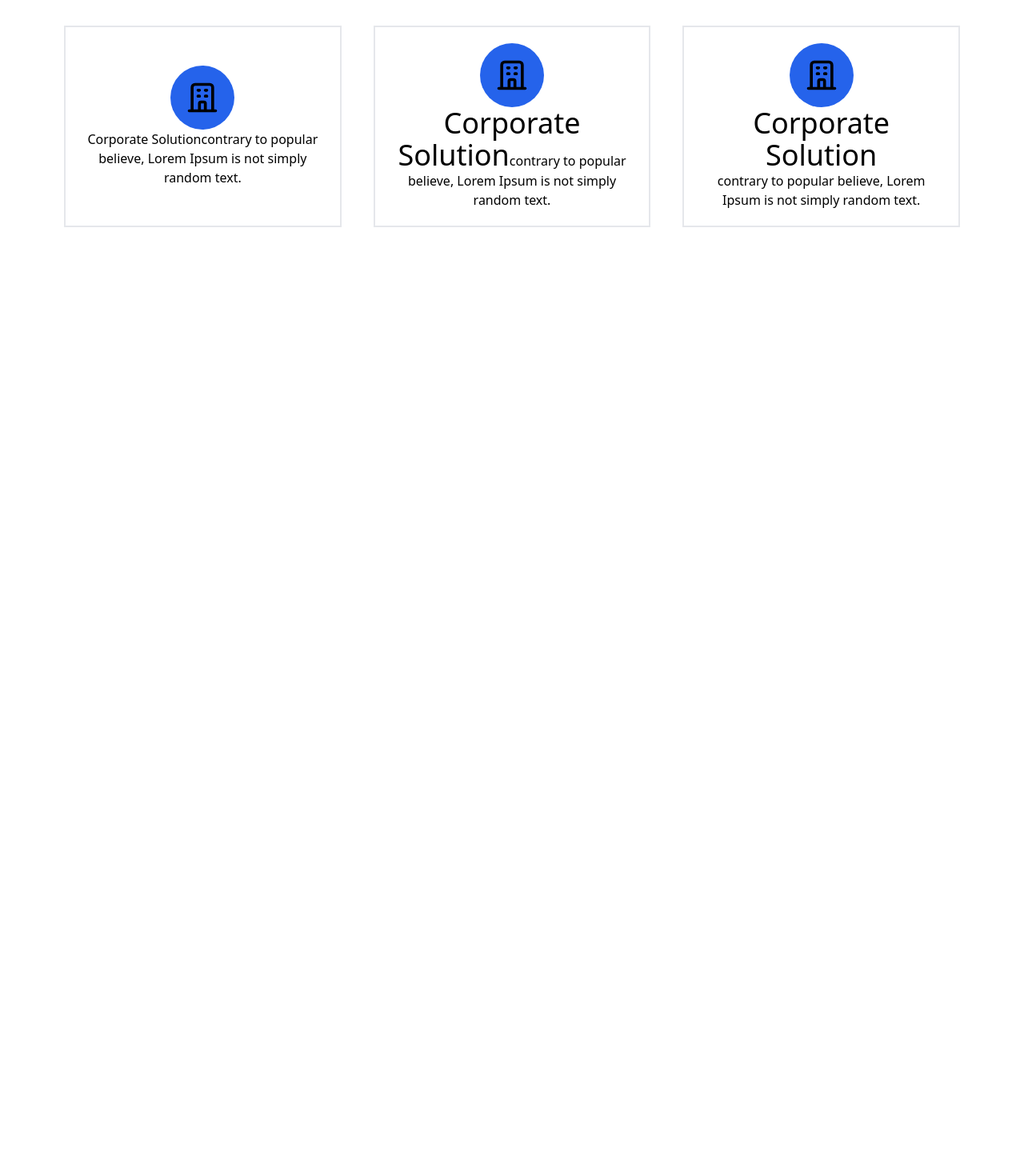
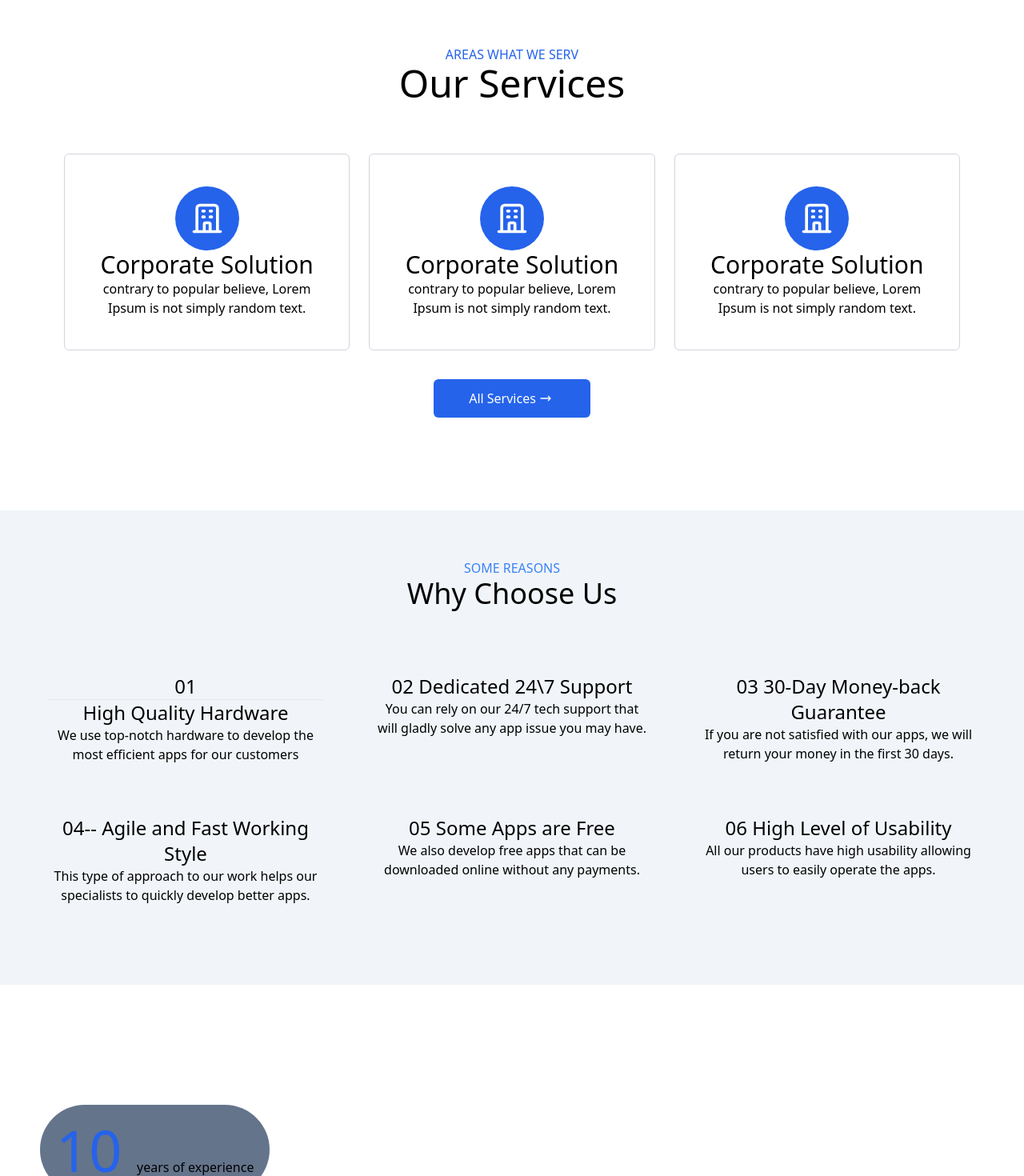
Before and after one commit to kirsten-tay/khoby-web-one, a React (Create React App) app: page / in a window 1280 px wide. Shown: the part 1080-2550 px from the top of the page at 80% size. Before the commit the page ends 1444 px from the top, so only its background shows below. Built offline with nearby package versions, Linux system fonts and the light colour scheme.

Commit message:
added a new component

```diff
--- a/src/App.js
+++ b/src/App.js
@@ -1,6 +1,7 @@
 import Navbar from './components/Navbar'
 import Hero from './components/Hero';
 import Hero2 from './components/Hero2'
+import Whychooseus from './components/Whychooseus';
 import './App.css';
 
 function App() {
@@ -9,6 +10,7 @@ function App() {
      <Navbar/>
      <Hero/>
      <Hero2/>
+     <Whychooseus/>
     </div>
   );
 }
--- a/src/components/Hero2.jsx
+++ b/src/components/Hero2.jsx
@@ -1,39 +1,56 @@
 import React, { Fragment } from 'react'
-import { OfficeBuildingIcon } from '@heroicons/react/outline';
+import { OfficeBuildingIcon, ArrowNarrowRightIcon } from '@heroicons/react/outline';
 
 
 const Hero2 = () => {
     return (
         <Fragment>
-            <div className="flex flex-row space-x-10 m-20">
+            <div className="flex flex-col space-y-10 mx-6 lg:m-20">
+                <div className="py-6 ">
+                    <h5 className="text-blue-600">
+                        AREAS WHAT WE SERV
+                    </h5>
+                    <h2 className="font-medium text-5xl">Our Services</h2>
+                </div>
 
-
-                <div className="flex flex-col justify-center  w-screen md:w-1/2 items-center border-2 p-5 border-gray-200 hover:bg-blue-500">
-                    <div className="relative w-full">
-                        <div className=" bg-blue-600 p-3 rounded-full w-20 h-20 mx-auto hover:bg-white hover:text-blue-500 flex items-center justify-center">
-                        <OfficeBuildingIcon className="h-11 w-11" />
+                <div className="w-auto">
+                    <div className="grid grid-cols-1 lg:grid-cols-3 gap-6">
+                        <div className=" flex flex-col justify-cente items-center border p-5 border-gray-300 hover:bg-blue-500 rounded-md">
+                            <div className="relative w-full p-5">
+                                <div className="bg-blue-600 p-3 rounded-full  w-20 h-20  mx-auto hover:bg-white hover:text-blue-500 flex items-center justify-center">
+                                    <OfficeBuildingIcon className="h-11 w-11 text-white" />
                                 </div>
-                        <span>Corporate Solution</span>
+                                <span className="font-medium text-3xl ">Corporate Solution</span><br />
                                 <span>contrary to popular believe, Lorem Ipsum is not simply random text.</span>
                             </div>
                         </div>
-                <div className=" flex flex-col justify-center w-screen md:w-1/2 items-center border-2 p-5 border-gray-200 hover:bg-blue-500">
-                    <div className="relative w-full">
-                    <div className=" bg-blue-600 p-3 rounded-full w-20 h-20 mx-auto hover:bg-white hover:text-blue-500 flex items-center justify-center">
-                        <OfficeBuildingIcon className="h-11 w-11" />
+                        <div className=" flex flex-col justify-cente items-center border p-5 border-gray-300 hover:bg-blue-500 rounded-md">
+                            <div className="relative w-full p-5">
+                                <div className="bg-blue-600 p-3 rounded-full  w-20 h-20  mx-auto hover:bg-white hover:text-blue-500 flex items-center justify-center">
+                                    <OfficeBuildingIcon className="h-11 w-11 text-white" />
                                 </div>
-                        <span className="font-medium text-4xl">Corporate Solution</span>
+                                <span className="font-medium text-3xl ">Corporate Solution</span><br />
                                 <span>contrary to popular believe, Lorem Ipsum is not simply random text.</span>
                             </div>
                         </div>
-                <div className="flex flex-col justify-center  w-screen md:w-1/2 items-center border-2 p-5 border-gray-200 hover:bg-blue-500">
-                    <div className="relative w-full">
+                        <div className=" flex flex-col justify-cente items-center border p-5 border-gray-300 hover:bg-blue-500 rounded-md">
+                            <div className="relative w-full p-5">
                                 <div className="bg-blue-600 p-3 rounded-full  w-20 h-20  mx-auto hover:bg-white hover:text-blue-500 flex items-center justify-center">
-                            <OfficeBuildingIcon className="h-11 w-11" />
+                                    <OfficeBuildingIcon className="h-11 w-11 text-white" />
                                 </div>
-                        <span className="font-medium text-4xl">Corporate Solution</span><br />
+                                <span className="font-medium text-3xl ">Corporate Solution</span><br />
                                 <span>contrary to popular believe, Lorem Ipsum is not simply random text.</span>
                             </div>
+                        </div>
+                    </div>
+
+                    <div className="p-6 flex justify-center items-center mx-auto">
+                        <button className="flex px-11 py-3  items-center border-o outline-none hover:bg-blue-700 font-medium p-2 bg-blue-600 text-white rounded-md my-3">
+                            All Services
+                            <ArrowNarrowRightIcon className="h-6 w-6 py-1" />
+                        </button>
+                    </div>
+
                 </div>
 
             </div>
--- /dev/null
+++ b/src/components/Whychooseus.jsx
@@ -0,0 +1,72 @@
+import React from 'react';
+
+
+
+const Whychooseus = () => {
+    return (
+        <div>
+            <div className=" bg-slate-100 p-10 ">
+                <div className="p-5">
+                <h5 className="text-blue-500">
+                    SOME REASONS
+                </h5>
+                <h2 className="font-medium text-4xl">
+                    Why Choose Us
+                </h2>
+            </div>
+            <div className="w-full ">
+                <div className="grid grid-col-1 gap-6 my-10 max-w-7xl mx-auto lg:grid-cols-3 gab-6 ">
+                    <div className="items-center p-5">
+                        <h2 className="font-medium text-2xl">
+                          01    <hr  />  High Quality Hardware</h2>
+                          <h5>We use top-notch hardware to develop the most efficient apps for our customers</h5>
+                    </div>
+
+                    <div className=" items-center p-5">
+                        <h2 className="font-medium text-2xl">
+                        02  Dedicated 24\7 Support</h2>
+                          <h5>You can rely on our 24/7 tech support that will gladly solve any app issue you may have.</h5>
+                    </div>
+
+                    <div className="items-center p-5">
+                        <h2 className="font-medium text-2xl">
+                        03  30-Day Money-back Guarantee</h2>
+                          <h5>If you are not satisfied with our apps, we will return your money in the first 30 days.</h5>
+                    </div>
+
+                    <div className=" items-center p-5">
+                        <h2 className="font-medium text-2xl">
+                        04-- Agile and Fast Working Style</h2>
+                          <h5>This type of approach to our work helps our specialists to quickly develop better apps.</h5>
+                    </div>
+
+                    <div className=" items-center p-5">
+                        <h2 className="font-medium text-2xl">
+                        05  Some Apps are Free</h2>
+                          <h5>We also develop free apps that can be downloaded online without any payments.</h5>
+                    </div>
+
+                    <div className="items-center p-5">
+                        <h2 className="font-medium text-2xl">
+                        06   High Level of Usability</h2>
+                          <h5>All our products have high usability allowing users to easily operate the apps.</h5>
+                    </div>
+
+                   </div>
+                </div>
+                 </div>
+                 <div className="p-6 relative ">
+                     <div className="absolute rounded-full -top-[-150px] -left-[-50px] bg-slate-500 p-5 mx-auto">
+                     <span className="text-7xl  font-medium text-blue-600"> 10 </span>
+
+                     <span>years of experience</span></div>
+
+                 </div>
+
+        </div>
+
+
+    );
+}
+
+export default Whychooseus;
```
Also changed, not shown: src/components/Ourworks.jsx (added). Lines whose indentation alone changed are shown as unchanged.
